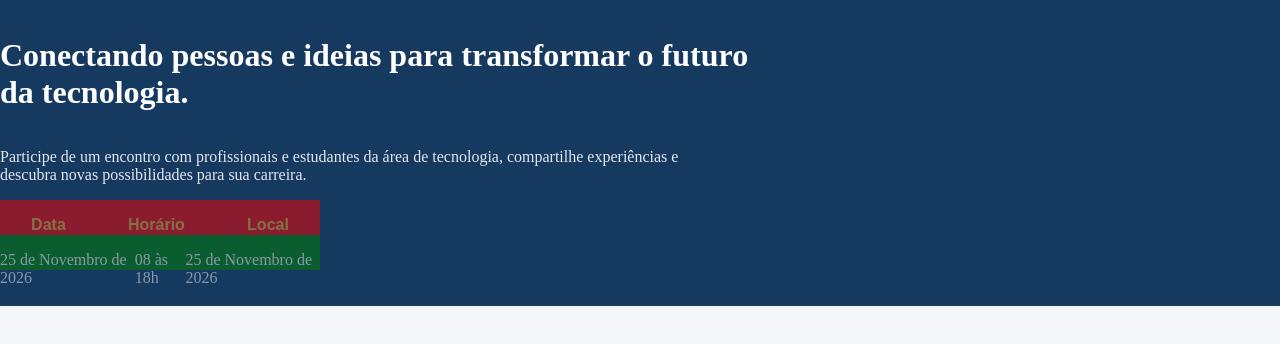
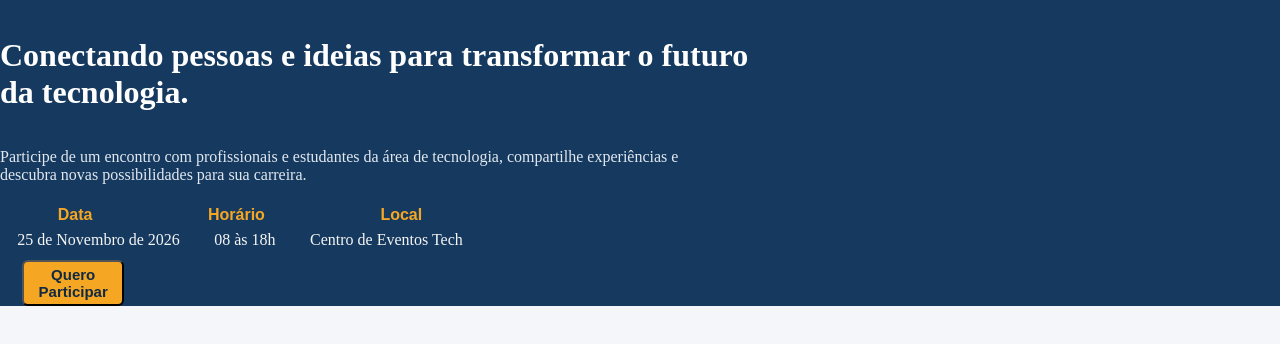
Before and after one commit to artuca2010/DevConnect, a plain HTML site: page index.html in a window 1280 px wide. Shown: the part 124-468 px from the top of the page. Drawn offline with Linux system fonts and the light colour scheme.

Commit message:
feat: sessão de apresentação finalizada
oficialmente finalizada;

```diff
--- a/css/style.css
+++ b/css/style.css
@@ -64,10 +64,10 @@ body{
     align-items: start;
     justify-content: start;
     justify-content: space-around;
-    background-color: red;
-    width: 20rem;
+    width: 30rem;
     height: 35px;
-    opacity: 50%;
+    opacity: 100%;
+    margin-top: -10px;
 }
 #DataInfoHandler{
     display: flex;
@@ -75,10 +75,10 @@ body{
     align-items: start;
     justify-content: start;
     justify-content: space-around;
-    background-color: green;
-    width: 20rem;
+    width: 30rem;
     height: 35px;
-    opacity: 50%;
+    opacity: 100%;
+    margin-top: -10px;
 }
 .DataTitle{
     color: #F5A623;
@@ -89,3 +89,18 @@ body{
 .DataInfo{
     color: whitesmoke;
 }
+
+#Subscribe{
+    background-color: #F5A623;
+    width: 8vw;
+    height: 10vw;
+    color: #102A43;
+    font-size: 15px;
+    font-weight: bold;
+    margin-top: 10px;
+    margin-left: 22px;
+    border-radius: 6px;
+}
+#Subscribe:hover{
+    background-color: #E09612;
+}
--- a/index.html
+++ b/index.html
@@ -32,9 +32,9 @@ carreira.</p>
 <div id="DataInfoHandler">
     <p class="DataInfo">25 de Novembro de 2026</p>
      <p class="DataInfo">08 às 18h</p>
-      <p class="DataInfo">25 de Novembro de 2026</p>
+      <p class="DataInfo">Centro de Eventos Tech</p>
 </div>
-
+<button id="Subscribe">Quero Participar</button>
     </main>
 
     <footer></footer>
```
